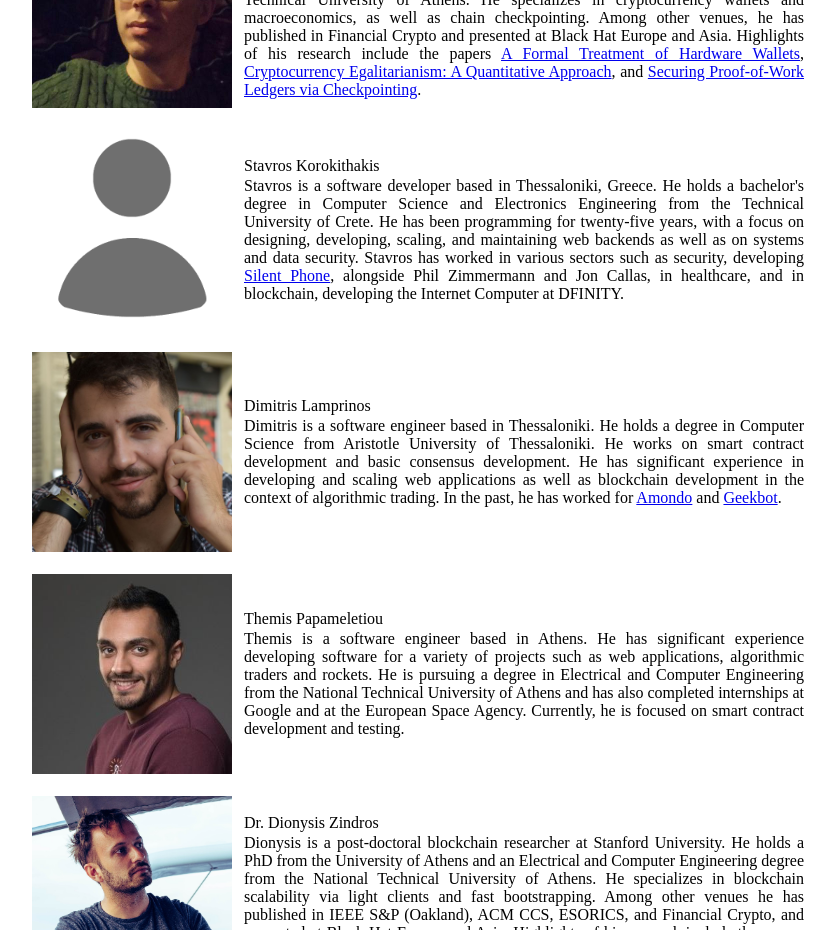
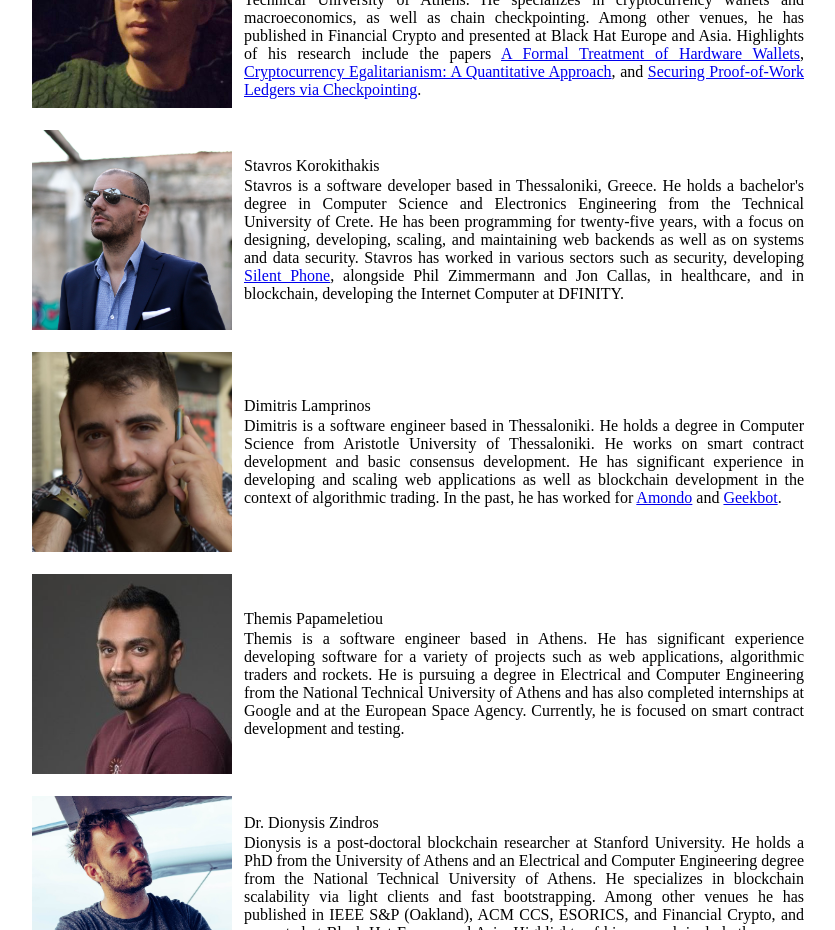
Before and after one commit to commonprefix/website, a Next.js app: page /flr-finance in a window 1280 px wide. Shown: the part 1280-2210 px from the top of the page, without its empty margins (222-1057 px from the left). Built offline with nearby package versions, Linux system fonts and the light colour scheme.

Commit message:
Add Stavros's profile picture

```diff
--- a/team.js
+++ b/team.js
@@ -164,6 +164,7 @@ const members = {
         alongside Phil Zimmermann and Jon Callas, in healthcare, and in blockchain, developing the Internet Computer at DFINITY.
       </Box>
     ),
+    image: "/team/stavros_korokithakis.jpeg",
   },
   pkakelas: {
     name: "Dimitris Lamprinos",
```
Also changed, not shown: public/team/stavros_korokithakis.jpeg (added).
